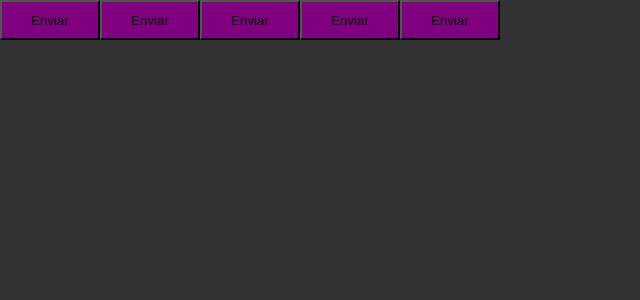
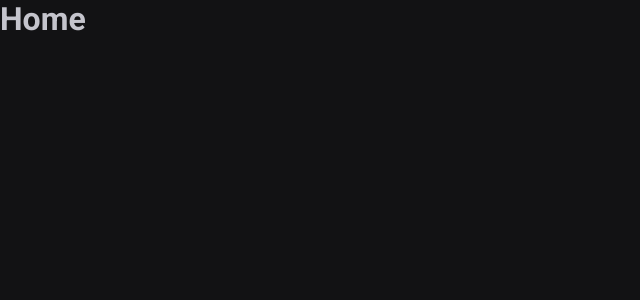
Before and after one commit to kaerinDev/02-ignite-timer, a React (Vite) app: page / in a window 1280 px wide. Shown: the top 300 px of the page, without its empty margins (0-640 px from the left). Built offline with nearby package versions, Linux system fonts and the light colour scheme.

Commit message:
React Router DOM

```diff
--- a/index.html
+++ b/index.html
@@ -2,7 +2,14 @@
 <html lang="en">
   <head>
     <meta charset="UTF-8" />
+
+    <link rel="preconnect" href="https://fonts.googleapis.com" />
+    <link rel="preconnect" href="https://fonts.gstatic.com" crossorigin />
+
     <meta name="viewport" content="width=device-width, initial-scale=1.0" />
+
+    <link href="https://fonts.googleapis.com/css2?family=Roboto+Mono:wght@700&family=Roboto:wght@400;700&display=swap" rel="stylesheet" />
+
     <title>Ignite Timer</title>
   </head>
   <body>
--- a/package.json
+++ b/package.json
@@ -6,18 +6,22 @@
   "scripts": {
     "dev": "vite",
     "build": "tsc && vite build",
-    "preview": "vite preview"
+    "preview": "vite preview",
+    "lint": "eslint src --ext .ts,.tsx"
   },
   "dependencies": {
     "react": "^18.2.0",
     "react-dom": "^18.2.0",
+    "react-router-dom": "^6.8.1",
     "styled-components": "^5.3.6"
   },
   "devDependencies": {
+    "@rocketseat/eslint-config": "^1.2.0",
     "@types/react": "^18.0.27",
     "@types/react-dom": "^18.0.10",
     "@types/styled-components": "^5.1.26",
     "@vitejs/plugin-react": "^3.1.0",
+    "eslint": "^8.34.0",
     "typescript": "^4.9.3",
     "vite": "^4.1.0"
   }
--- a/src/@types/styled.d.ts
+++ b/src/@types/styled.d.ts
@@ -1,7 +1,7 @@
-import 'styled-components';
-import { defaultTheme } from '../styles/themes/default';
+import 'styled-components'
+import { defaultTheme } from '../styles/themes/default'
 
-type ThemeType = typeof defaultTheme;
+type ThemeType = typeof defaultTheme
 
 declare module 'styled-components' {
   export interface DefaultTheme extends ThemeType {}
--- a/src/App.tsx
+++ b/src/App.tsx
@@ -1,18 +1,16 @@
-import { ThemeProvider } from "styled-components"
-import { Button } from "./components/Button";
+import { ThemeProvider } from 'styled-components'
+import { BrowserRouter } from 'react-router-dom'
+import { Router } from './Router'
 
-import { defaultTheme } from "./styles/themes/default";
-import { GlobalStyle } from "./styles/global";
+import { defaultTheme } from './styles/themes/default'
+import { GlobalStyle } from './styles/global'
 
 export function App() {
   return (
     <ThemeProvider theme={defaultTheme}>
-      <Button variant="primary"/>
-      <Button variant="secondary"/>
-      <Button variant="success"/>
-      <Button variant="danger"/>
-      <Button/>
-
+      <BrowserRouter>
+        <Router />
+      </BrowserRouter>
       <GlobalStyle />
     </ThemeProvider>
   )
--- /dev/null
+++ b/src/Router.tsx
@@ -0,0 +1,14 @@
+import { Routes, Route } from 'react-router-dom'
+
+import { History } from './pages/History'
+
+import { Home } from './pages/Home'
+
+export function Router() {
+  return (
+    <Routes>
+      <Route path="/" element={<Home />} />
+      <Route path="/History" element={<History />} />
+    </Routes>
+  )
+}
--- a/src/components/Button.styles.ts
+++ /dev/null
@@ -1,27 +0,0 @@
-import styled, {css} from "styled-components";
-
-export type ButtonVariant = 'primary' | 'secondary' | 'danger' | 'success';
-
-interface ButtonContainerProps {
-  variant: ButtonVariant;
-}
-
-const buttonVariants = {
-  primary: 'purple',
-  secondary: 'orange',
-  danger: 'red',
-  success: 'green',
-}
-
-export const ButtonContainer = styled.button<ButtonContainerProps>`
-  width: 100px;
-  height: 40px;
-
-  background-color: ${props => props.theme.primary};
-
-  /* ${props => {
-    return css`
-      background-color: ${buttonVariants[props.variant]}
-    `
-  }} */
-`
--- a/src/components/Button.tsx
+++ /dev/null
@@ -1,9 +0,0 @@
-import { ButtonContainer, ButtonVariant } from './Button.styles';
-
-interface ButtonProps {
-  variant?: ButtonVariant;
-}
-
-export function Button({ variant = 'primary' }: ButtonProps) {
-  return <ButtonContainer variant={variant}>Enviar</ButtonContainer>
-}
--- /dev/null
+++ b/src/pages/History.tsx
@@ -0,0 +1,3 @@
+export function History() {
+  return <h1>History</h1>
+}
--- /dev/null
+++ b/src/pages/Home.tsx
@@ -0,0 +1,3 @@
+export function Home() {
+  return <h1>Home</h1>
+}
--- a/src/styles/global.ts
+++ b/src/styles/global.ts
@@ -1,4 +1,4 @@
-import { createGlobalStyle } from "styled-components";
+import { createGlobalStyle } from 'styled-components'
 
 export const GlobalStyle = createGlobalStyle`
   *{
@@ -7,8 +7,19 @@
     box-sizing: border-box;
   }
 
+  :focus {
+    outline: 0;
+    box-shadow: 0 0 0 2px ${(props) => props.theme['green-500']};
+  }
+
   body {
-    background: #333;
-    color: #fff;
+    background: ${(props) => props.theme['gray-900']};
+    color: ${(props) => props.theme['gray-300']};
+  }
+
+  body, input, textarea, button {
+    font-family: 'Roboto', sans-serif;
+    font-weight: 400;
+    font-size: 1rem;
   }
 `
--- a/src/styles/themes/default.ts
+++ b/src/styles/themes/default.ts
@@ -1,4 +1,21 @@
 export const defaultTheme = {
-  primary: 'purple',
-  secondary: 'orange',
+  white: '#FFF',
+
+  'gray-100': '#E1E1E6',
+  'gray-300': '#C4C4CC',
+  'gray-400': '#8D8D99',
+  'gray-500': '#7C7C8A',
+  'gray-600': '#323238',
+  'gray-700': '#29292E',
+  'gray-800': '#202024',
+  'gray-900': '#121214',
+
+  'green-300': '#00B37E',
+  'green-500': '#00875F',
+  'green-700': '#015F43',
+
+  'red-500': '#AB222E',
+  'red-700': '#7A1921',
+
+  'yellow-500': '#FBA94C',
 }
```
Also changed, not shown: .eslintrc.json (added), 1 other file (tests, documents, lock files or other folders).
